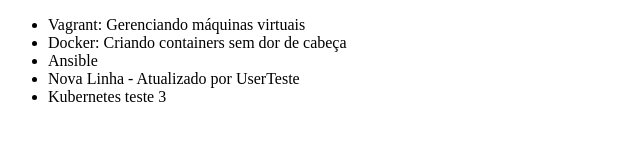
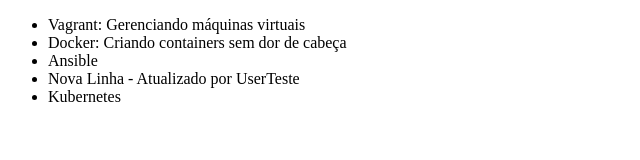
Before and after one commit to Guerreiro9632/GitHub-Alura, a plain HTML site: page index.html in a window 1280 px wide. Shown: the full height of the page, 0-640 px from the left. Drawn offline with Linux system fonts and the light colour scheme.

Commit message:
Revert "Alterando o código"
This reverts commit b1c8b5931e5788508500d0b5d233703c91adbc1e.

```diff
--- a/index.html
+++ b/index.html
@@ -10,7 +10,7 @@
         <li>Docker: Criando containers sem dor de cabeça</li>
         <li>Ansible</li>
 	    <li>Nova Linha - Atualizado por UserTeste</li>
-        <li>Kubernetes teste 3</li>
+        <li>Kubernetes</li>
     </ul>
 </body>
 </html>
```
